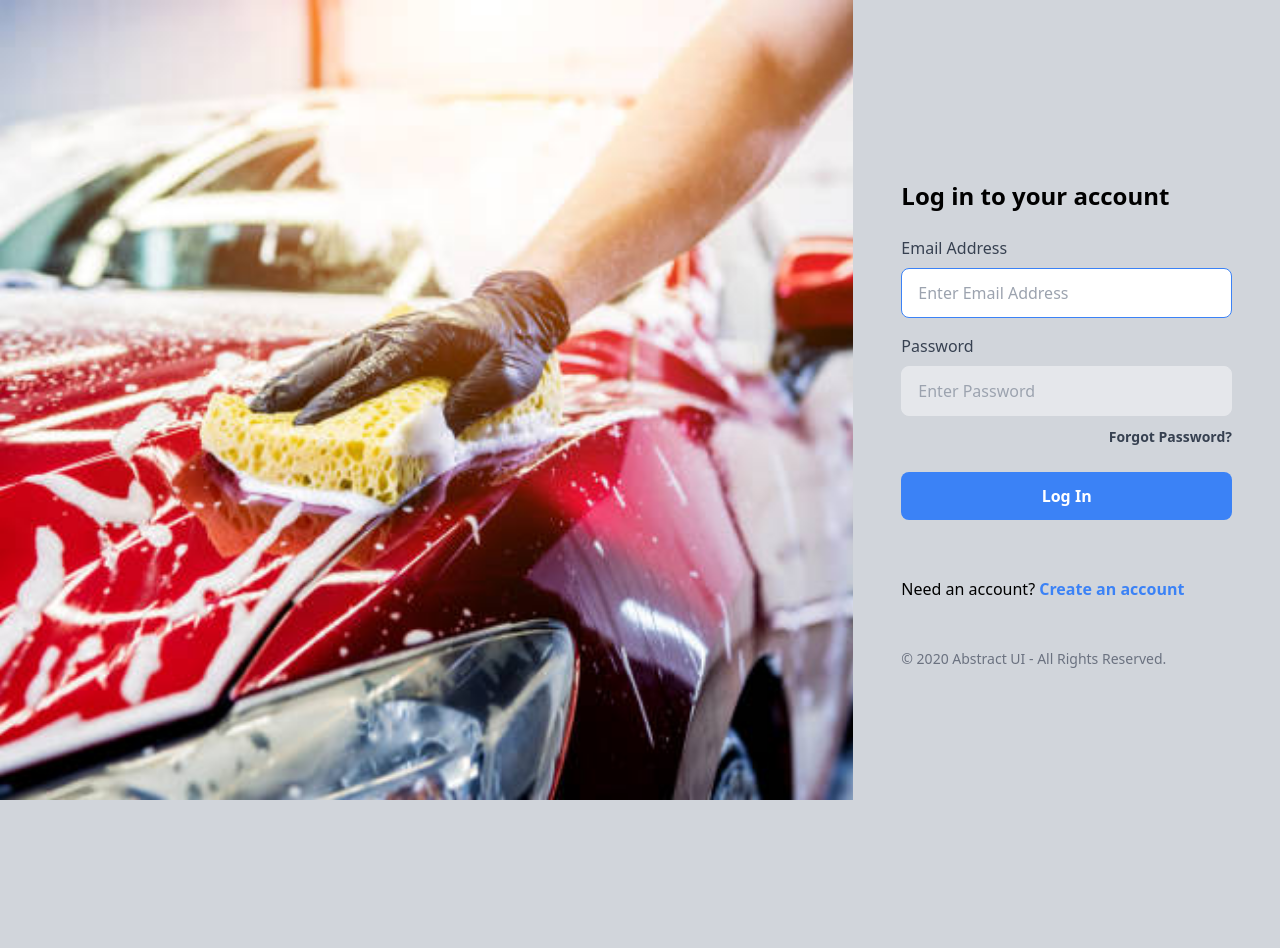
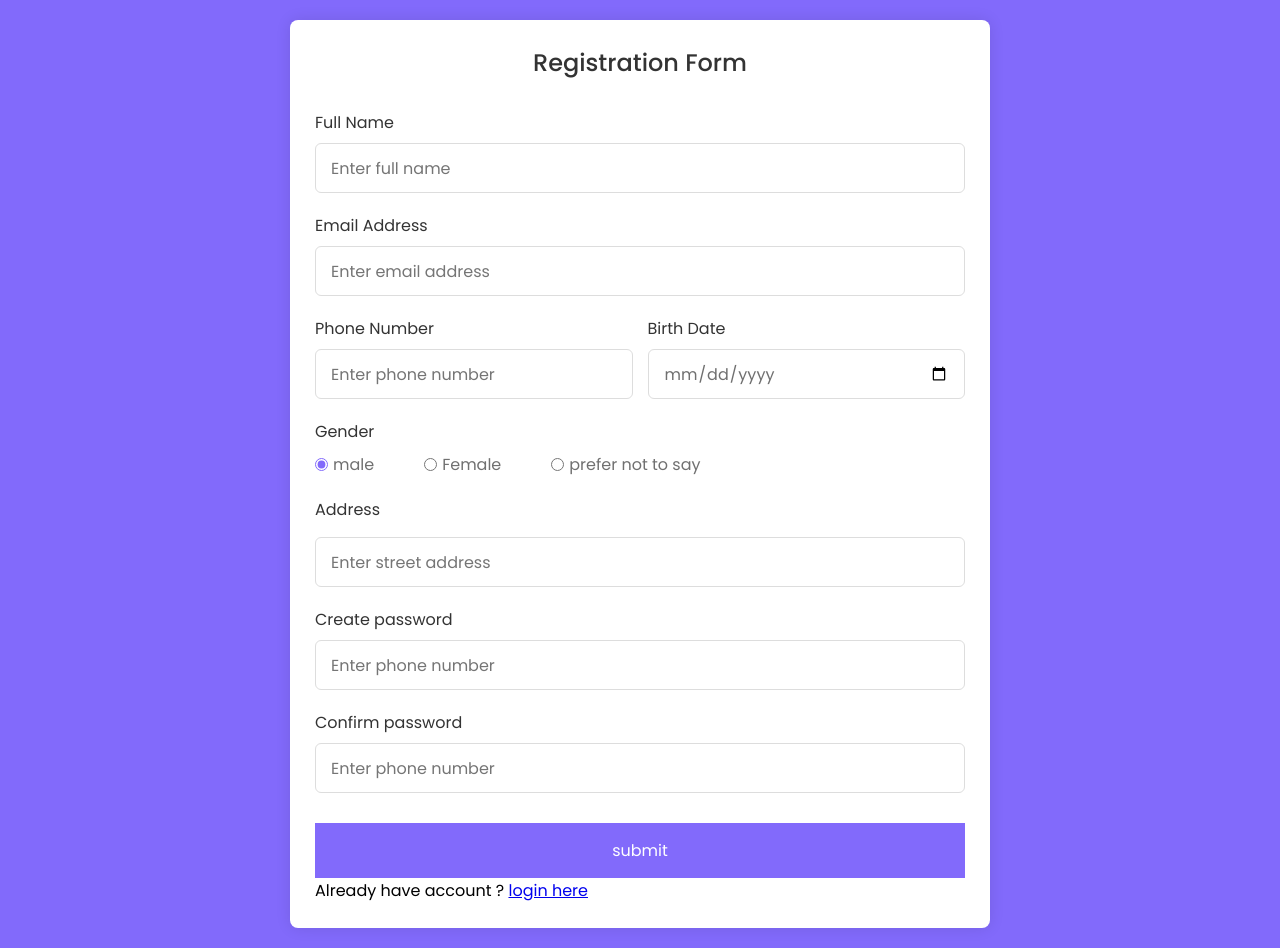
Before and after one commit to surya200114/car-wash, a PHP site: page /signup.php in a window 1280 px wide. Before the commit the page ends 800 px from the top, so only its background shows below. Run offline with PHP 8.4, Linux system fonts and the light colour scheme; some libraries are stand-ins or nearby versions.

```diff
--- a/cwms/signup.php
+++ b/cwms/signup.php
@@ -1,68 +1,204 @@
 <!DOCTYPE html>
+<!---Coding By CodingLab | www.codinglabweb.com--->
 <html lang="en">
   <head>
-    <meta charset="UTF-8">
-    <meta name="viewport" content="width=device-width, initial-scale=1.0">
-    <script src="https://cdn.tailwindcss.com"></script>
+    <meta charset="UTF-8" />
+    <meta name="viewport" content="width=device-width, initial-scale=1.0" />
+    <meta http-equiv="X-UA-Compatible" content="ie=edge" />
+    <!--<title>Registration Form in HTML CSS</title>-->
+<style>
+    /* Import Google font - Poppins */
+    @import url("https://fonts.googleapis.com/css2?family=Poppins:wght@200;300;400;500;600;700&display=swap");
+    * {
+    margin: 0;
+    padding: 0;
+    box-sizing: border-box;
+    font-family: "Poppins", sans-serif;
+    }
+    body {
+    min-height: 100vh;
+    display: flex;
+    align-items: center;
+    justify-content: center;
+    padding: 20px;
+    background: rgb(130, 106, 251);
 
-    <title>Document</title>
-    <style>
+    }
+    .container {
+    position: relative;
+    max-width: 700px;
+    width: 100%;
+    background: #fff;
+    padding: 25px;
+    border-radius: 8px;
+    box-shadow: 0 0 15px rgba(0, 0, 0, 0.1);
 
+    }
+    .container header {
+    font-size: 1.5rem;
+    color: #333;
+    font-weight: 500;
+    text-align: center;
+    }
+    .container .form {
+    margin-top: 30px;
+    }
+    .form .input-box {
+    width: 100%;
+    margin-top: 20px;
+    }
+    .input-box label {
+    color: #333;
+    }
+    .form :where(.input-box input, .select-box) {
+    position: relative;
+    height: 50px;
+    width: 100%;
+    outline: none;
+    font-size: 1rem;
+    color: #707070;
+    margin-top: 8px;
+    border: 1px solid #ddd;
+    border-radius: 6px;
+    padding: 0 15px;
+    }
+    .input-box input:focus {
+    box-shadow: 0 1px 0 rgba(0, 0, 0, 0.1);
+    }
+    .form .column {
+    display: flex;
+    column-gap: 15px;
+    }
+    .form .gender-box {
+    margin-top: 20px;
+    }
+    .gender-box h3 {
+    color: #333;
+    font-size: 1rem;
+    font-weight: 400;
+    margin-bottom: 8px;
+    }
+    .form :where(.gender-option, .gender) {
+    display: flex;
+    align-items: center;
+    column-gap: 50px;
+    flex-wrap: wrap;
+    }
+    .form .gender {
+    column-gap: 5px;
+    }
+    .gender input {
+    accent-color: rgb(130, 106, 251);
+    }
+    .form :where(.gender input, .gender label) {
+    cursor: pointer;
+    }
+    .gender label {
+    color: #707070;
+    }
+    .address :where(input, .select-box) {
+    margin-top: 15px;
+    }
+    .select-box select {
+    height: 100%;
+    width: 100%;
+    outline: none;
+    border: none;
+    color: #707070;
+    font-size: 1rem;
+    }
+    .form button {
+    height: 55px;
+    width: 100%;
+    color: #fff;
+    font-size: 1rem;
+    font-weight: 400;
+    margin-top: 30px;
+    border: none;
+    cursor: pointer;
+    transition: all 0.2s ease;
+    background: rgb(130, 106, 251);
+    }
+    .form button:hover {
+    background: rgb(88, 56, 250);
+    }
+    /*Responsive*/
+    @media screen and (max-width: 500px) {
+    .form .column {
+        flex-wrap: wrap;
+    }
+    .form :where(.gender-option, .gender) {
+        row-gap: 15px;
+    }
+    }
 </style>
   </head>
   <body>
-<section class="flex flex-col md:flex-row h-screen items-center">
 
-<div class="bg-blue-600 hidden lg:block w-full md:w-1/2 xl:w-2/3 h-screen">
-  <img src="img/carwash.jpg" alt="" class="w-full h-full object-cover">
+    <section class="container">
+        <header>
+            Registration Form
+        </header>
+      <form action="signupcheck.php" class="form" method="post">
+        <div class="input-box">
+            <label>Full Name</label>
+            <input type="text" name="name" placeholder="Enter full name" required />
         </div>
 
-<div class="bg-gray-300	 w-full md:max-w-md lg:max-w-full md:mx-auto md:mx-0 md:w-1/2 xl:w-1/3 h-screen px-6 lg:px-16 xl:px-12
-      flex items-center justify-center">
-
-  <div class="w-full h-100">
-
-    <h1 class="text-xl md:text-2xl font-bold leading-tight mt-12">Log in to your account</h1>
-
-    <form class="mt-6" action="validate.php" method="POST">
-      <div>
-        <label class="block text-gray-700">Email Address</label>
-        <input type="email" name="mail" id="" placeholder="Enter Email Address" class="w-full px-4 py-3 rounded-lg bg-gray-200 mt-2 border focus:border-blue-500 focus:bg-white focus:outline-none" autofocus autocomplete required>
+        <div class="input-box">
+          <label>Email Address</label>
+          <input type="text" placeholder="Enter email address" name="email" required />
         </div>
 
-      <div class="mt-4">
-        <label class="block text-gray-700">Password</label>
-        <input type="password" name="pass" id="" placeholder="Enter Password" minlength="6" class="w-full px-4 py-3 rounded-lg bg-gray-200 mt-2 border focus:border-blue-500
-              focus:bg-white focus:outline-none" required>
+        <div class="column">
+          <div class="input-box">
+            <label>Phone Number</label>
+            <input type="number" name="phno" placeholder="Enter phone number" required />
           </div>
 
-      <div class="text-right mt-2">
-        <a href="#" class="text-sm font-semibold text-gray-700 hover:text-blue-700 focus:text-blue-700">Forgot Password?</a>
-      </div>
-
-      <button type="submit" class="w-full block bg-blue-500 hover:bg-blue-400 focus:bg-blue-400 text-white font-semibold rounded-lg
-            px-4 py-3 mt-6">Log In</button>
-    </form>
-
-    <hr class="my-6 border-gray-300 w-full">
-
-    <!-- <button type="button" class="w-full block bg-white hover:bg-gray-100 focus:bg-gray-100 text-gray-900 font-semibold rounded-lg px-4 py-3 border border-gray-300">
-          <div class="flex items-center justify-center">
-          <svg xmlns="http://www.w3.org/2000/svg" xmlns:xlink="http://www.w3.org/1999/xlink" class="w-6 h-6" viewBox="0 0 48 48"><defs><path id="a" d="M44.5 20H24v8.5h11.8C34.7 33.9 30.1 37 24 37c-7.2 0-13-5.8-13-13s5.8-13 13-13c3.1 0 5.9 1.1 8.1 2.9l6.4-6.4C34.6 4.1 29.6 2 24 2 11.8 2 2 11.8 2 24s9.8 22 22 22c11 0 21-8 21-22 0-1.3-.2-2.7-.5-4z"/></defs><clipPath id="b"><use xlink:href="#a" overflow="visible"/></clipPath><path clip-path="url(#b)" fill="#FBBC05" d="M0 37V11l17 13z"/><path clip-path="url(#b)" fill="#EA4335" d="M0 11l17 13 7-6.1L48 14V0H0z"/><path clip-path="url(#b)" fill="#34A853" d="M0 37l30-23 7.9 1L48 0v48H0z"/><path clip-path="url(#b)" fill="#4285F4" d="M48 48L17 24l-4-3 35-10z"/></svg>
-          <span class="ml-4">
-          Log in
-          with
-          Google</span>
-          </div>
-        </button> -->
-
-    <p class="mt-8">Need an account? <a href="#" class="text-blue-500 hover:text-blue-700 font-semibold">Create an
-            account</a></p>
-
-    <p class="text-sm text-gray-500 mt-12">&copy; 2020 Abstract UI - All Rights Reserved.</p>
+          <div class="input-box">
+            <label>Birth Date</label>
+            <input type="date" name="dob" placeholder="Enter birth date" required />
           </div>
         </div>
 
+        <div class="gender-box">
+          <h3>Gender</h3>
+          <div class="gender-option">
+                <div class="gender">
+                    <input type="radio" id="check-male" name="gender" value="male" checked />
+                    <label for="check-male">male</label>
+                </div>
+                <div class="gender">
+                  <input type="radio" id="check-female" name="gender" value="female" />
+                  <label for="check-female">Female</label>
+                </div>
+                <div class="gender">
+                  <input type="radio" id="check-other" name="gender" value="other"/>
+                  <label for="check-other">prefer not to say</label>
+                </div>
+            </div>
+        </div>
+
+        <div class="input-box address">
+          <label>Address</label>
+          <input type="text" name="address" placeholder="Enter street address" required />
+        </div>
+
+        <div class="input-box">
+            <label>Create password</label>
+            <input type="password" name="password" placeholder="Enter phone number" required />
+        </div>
+
+        <div class="input-box">
+            <label>Confirm password</label>
+            <input type="password" placeholder="Enter phone number" required />
+        </div>
+
+        <button type="submit">submit</button>
+
+      </form>
+      Already have account ? <a href="signin.php">login here</a>
     </section>
   </body>
 </html>
```
Also changed, not shown: cwms/signin.php (+51 -183 lines), cwms/signupcheck.php (added, +42 -0 lines). Lines whose indentation alone changed are shown as unchanged.
